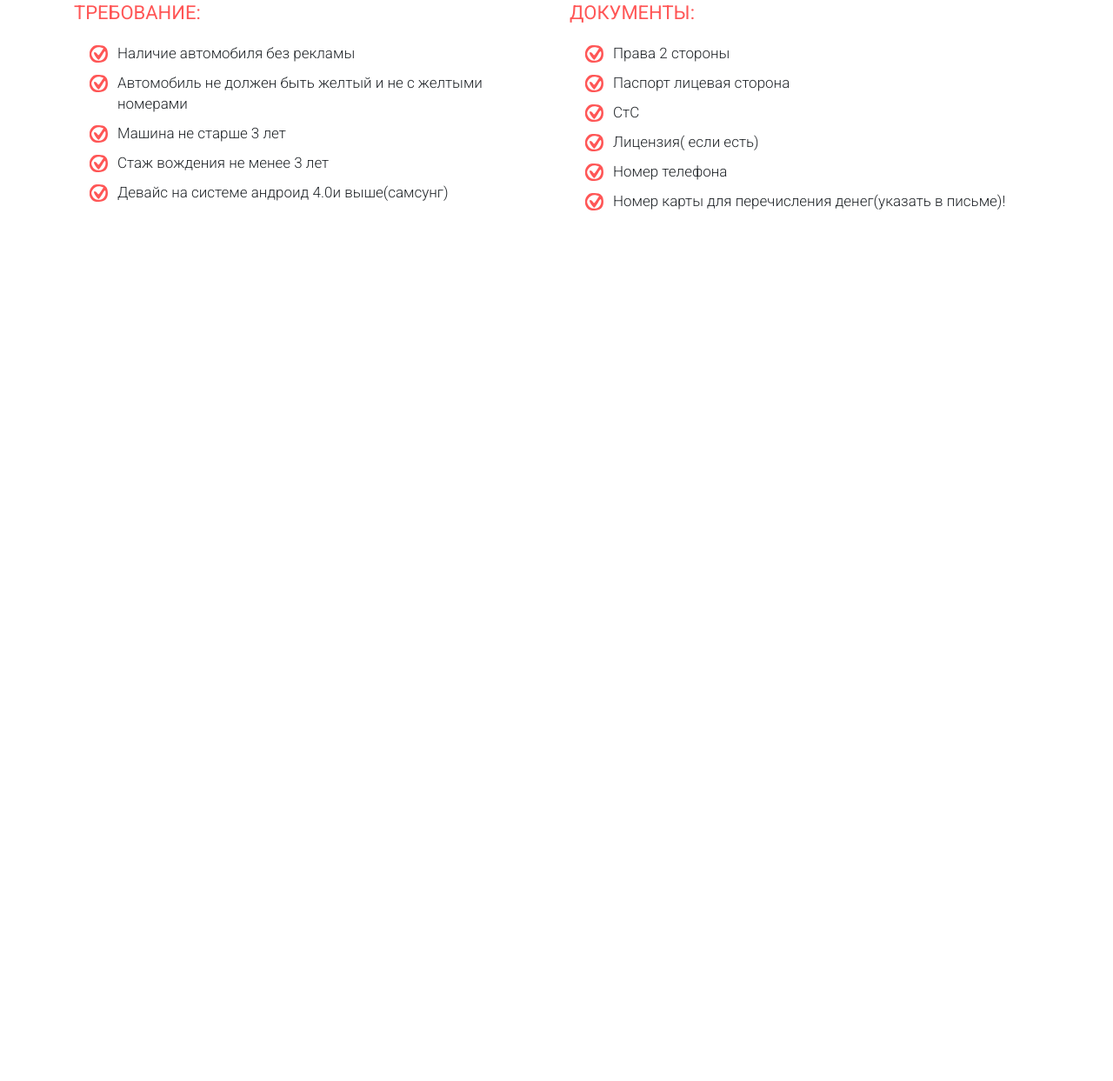
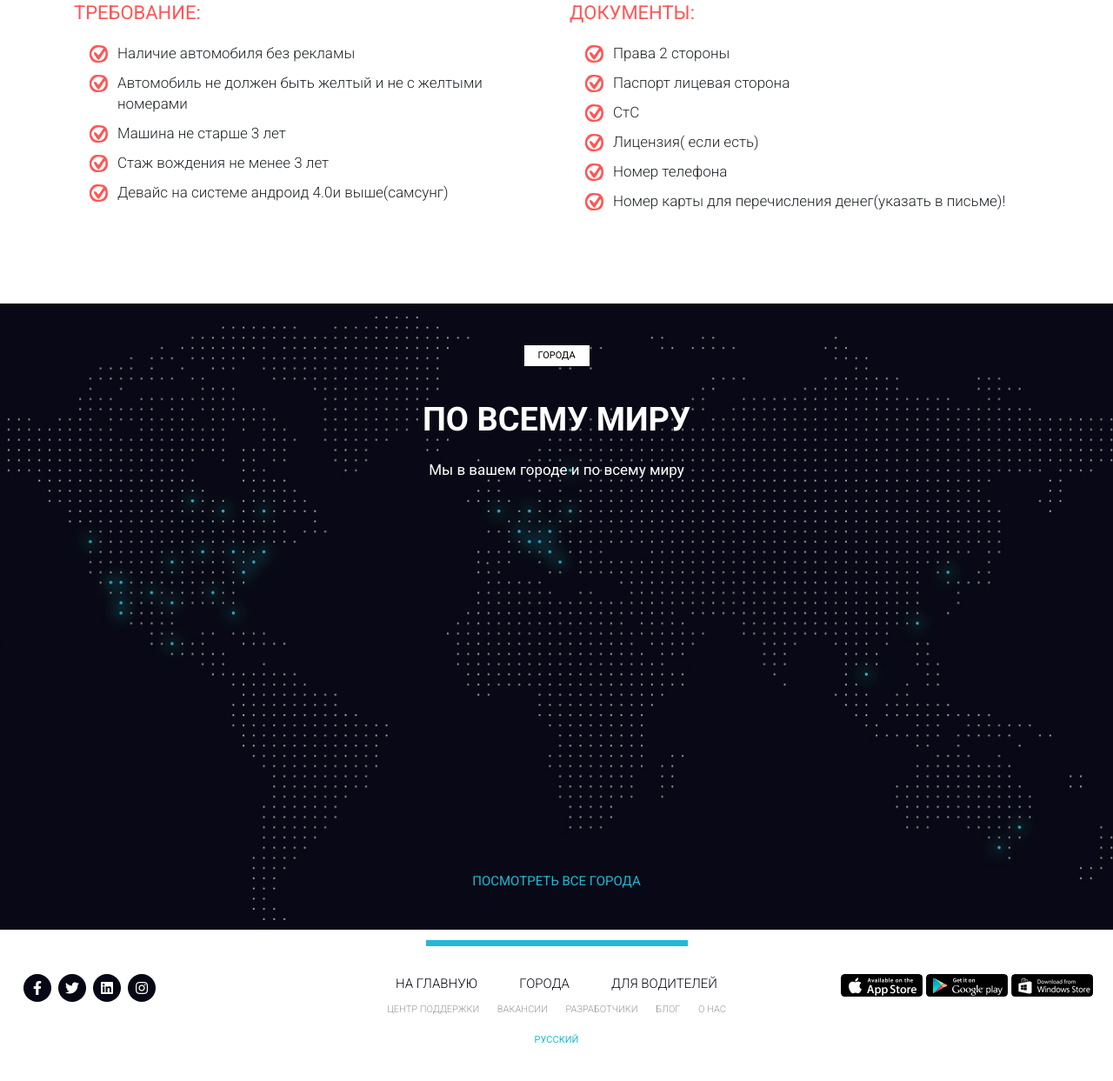
Before and after one commit to SterrenHeer/UberFromFigma, a plain HTML site: page index.html in a window 1280 px wide. Shown: the part 4181-5424 px from the top of the page at 87% size. Before the commit the page ends 4530 px from the top, so only its background shows below. Drawn offline with nearby package versions, Linux system fonts and the light colour scheme; files that its build step writes are made by us from their sources.

Commit message:
Add world section and footer

```diff
--- a/index.html
+++ b/index.html
@@ -7,6 +7,7 @@
     <link href="https://fonts.googleapis.com/css?family=Roboto:300,400,700&amp;subset=cyrillic-ext" rel="stylesheet">
     <link rel="stylesheet" href="css/bootstrap-reboot.min.css">
     <link rel="stylesheet" href="css/bootstrap-grid.min.css">
+    <link rel="stylesheet" href="https://use.fontawesome.com/releases/v5.8.2/css/all.css" integrity="sha384-oS3vJWv+0UjzBfQzYUhtDYW+Pj2yciDJxpsK1OYPAYjqT085Qq/1cq5FLXAZQ7Ay" crossorigin="anonymous">
     <link rel="stylesheet" href="css/style.min.css">
 </head>
 <body>
@@ -293,5 +294,64 @@
             </div>
         </div>
     </section>
+    <section class="world">
+        <div class="container">
+            <div class="label label_white label_min">города</div>
+            <h2 class="title title_white">По всему миру</h2>
+            <div class="subtitle subtitle_white">Мы в вашем городе и по всему миру</div>
+            <a href="#" class="world_link">посмотреть все города</a>
+        </div>
+    </section>
+    <footer>
+        <div class="footer_divider"></div>
+        <div class="footer_wrapper">
+            <div>
+                <div class="footer_social">
+                    <a href="#" class="footer_social_item">
+                        <i class="fab fa-facebook-f"></i>
+                    </a>
+                    <a href="#" class="footer_social_item">
+                        <i class="fab fa-twitter"></i>
+                    </a>
+                    <a href="#" class="footer_social_item">
+                        <i class="fab fa-linkedin"></i>
+                    </a>
+                    <a href="#" class="footer_social_item">
+                        <i class="fab fa-instagram"></i>
+                    </a>
+                </div>
+            </div>
+            <div>
+                <div class="footer_links">
+                    <div class="footer_links_main">
+                        <a href="#">на главную</a>
+                        <a href="#">города</a>
+                        <a href="#">для водителей</a>
+                    </div>
+                    <div class="footer_links_sub">
+                        <a href="#">центр поддержки</a>
+                        <a href="#">вакансии</a>
+                        <a href="#">разработчики</a>
+                        <a href="#">блог</a>
+                        <a href="#">о нас</a>
+                    </div>
+                    <a href="#" class="footer_links_lang">Русский</a>
+                </div>
+            </div>
+            <div>
+                <div class="footer_mobile">
+                    <a href="#">
+                        <img src="img/app_store.png" alt="App Store">
+                    </a>
+                    <a href="#">
+                        <img src="img/google_play.png" alt="Google play">
+                    </a>
+                    <a href="#">
+                        <img src="img/windows_store.png" alt="Windows store">
+                    </a>
+                </div>
+            </div>
+        </div>
+    </footer>
 </body>
 </html>
--- a/sass/style.sass
+++ b/sass/style.sass
@@ -153,6 +153,8 @@ nav
 	&_white
 		background-color: #fff
 		color: #000
+	&_min
+		width: 75px
 
 .title
 	position: relative
@@ -344,3 +346,90 @@ nav
 			li
 				&:before
 					background: url('../icons/check_red.svg') center (center / cover) no-repeat
+
+.world
+	position: relative
+	min-height: 720px
+	padding-top: 48px
+	background: url('../img/bg/map.jpg') center (center / cover) no-repeat
+	&_link
+		position: absolute
+		left: 50%
+		transform: translateX(-50%)
+		bottom: 22px
+		text-align: center
+		font-size: 15px
+		font-weight: 400
+		line-height: 68px
+		text-transform: uppercase
+		color: #1fbad6
+		&:hover
+			text-decoration: none
+			color: #fff
+
+footer
+	padding: 12px 23px 38px 23px
+	a
+		&:hover
+			text-decoration: none
+
+.footer
+	&_divider
+		width: 301px
+		height: 7px
+		background-color: #1fbad6
+		margin: 0 auto
+	&_wrapper
+		display: flex
+		justify-content: space-between
+		margin-top: 32px
+	&_wrapper > div
+		width: 33%
+		&:nth-child(3)
+			display: flex
+			justify-content: flex-end
+	&_social
+		width: 160px
+		display: flex
+		justify-content: space-between
+		&_item
+			display: flex
+			justify-content: center
+			align-items: center
+			margin: 0 4px
+			width: 32px
+			height: 32px
+			background-color: #070716
+			border-radius: 100%
+			i
+				color: #fff
+	&_links
+		width: 390px
+		margin: 0 auto
+		&_main
+			display: flex
+			justify-content: space-between
+			padding: 0 10px
+			a
+				color: #070716
+				font-size: 15px
+				font-weight: 300
+				text-transform: uppercase
+		&_sub
+			display: flex
+			justify-content: space-between
+			margin-top: 10px
+			a
+				color: #999999
+				font-size: 11px
+				font-weight: 300
+				text-transform: uppercase
+		&_lang
+			display: block
+			margin: 0 auto
+			text-align: center
+			color: #1fbad6
+			font-size: 11px
+			font-weight: 400
+			margin-top: 19px
+			text-transform: uppercase
```
Also changed, not shown: img/app_store.png (added), img/google_play.png (added), img/windows_store.png (added).
